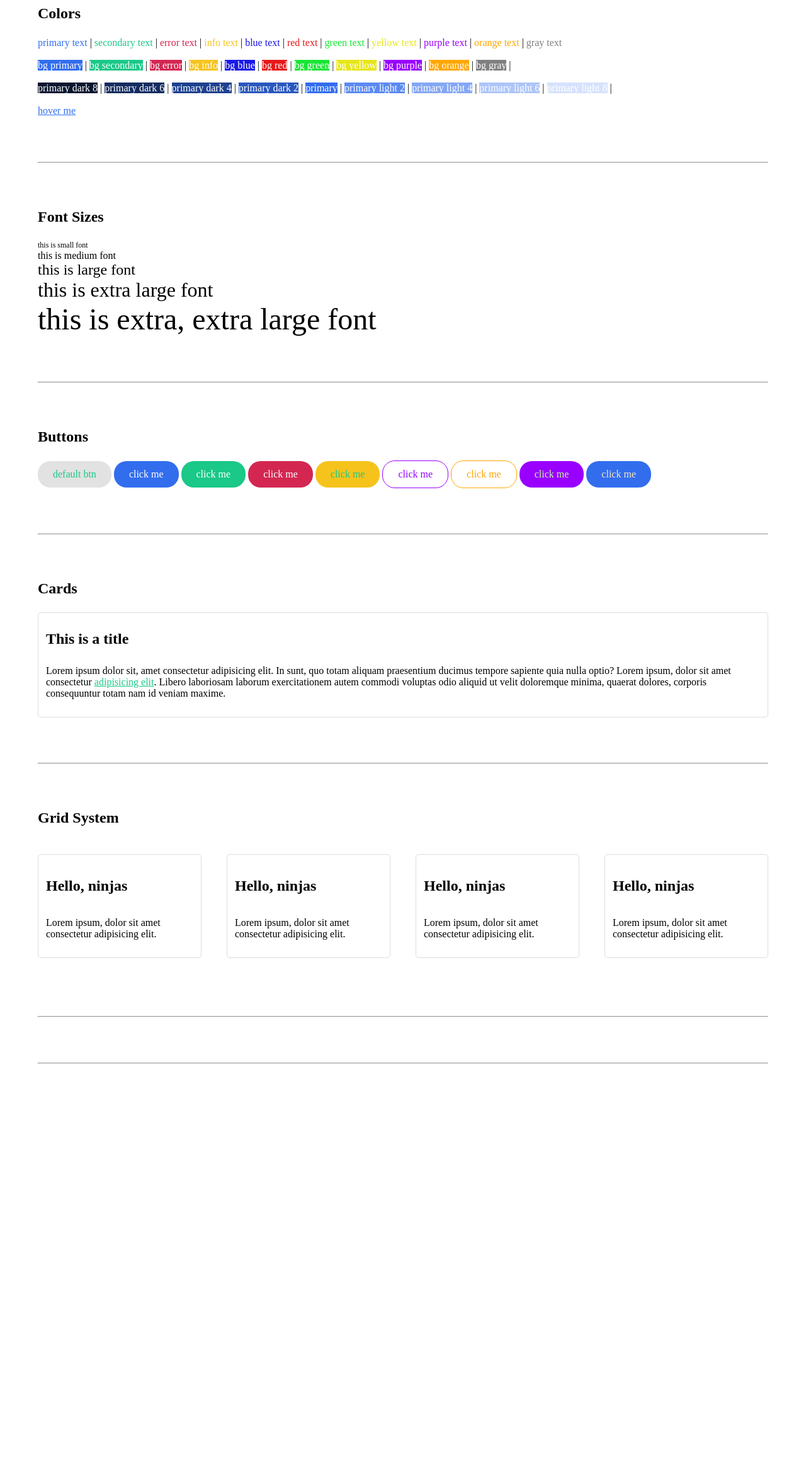
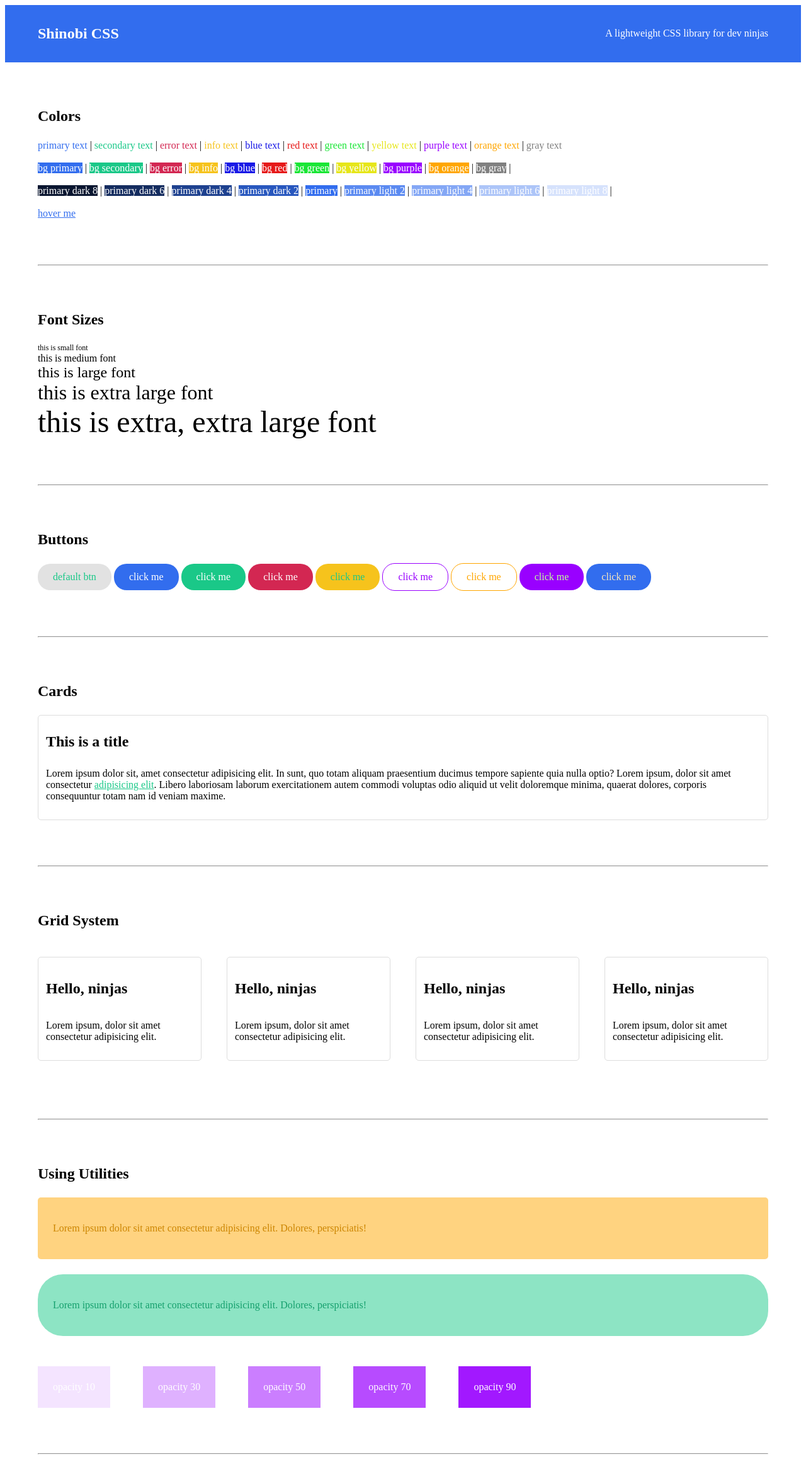
Before and after one commit to Darya-STRONG/SCSS-Tutorial-Complete, a website: page index.html in a window 1280 px wide. Shown: the whole page at 63% size. Before the commit the page ends 1761 px from the top, so only its background shows below. Drawn offline with Linux system fonts and the light colour scheme.

Commit message:
leared how to use the @extend rule

```diff
--- a/index.html
+++ b/index.html
@@ -7,6 +7,12 @@
   <title>Complete SASS</title>
 </head>
 <body>
+  <nav class="navbar-primary text-white mb-4">
+    <div class="container">
+      <h2 class="site-title">Shinobi CSS</h2>
+      <p>A lightweight CSS library for dev ninjas</p>
+    </div>
+  </nav>
   <div class="container">
     <!-- colors -->
     <h2 class="mb-2">Colors</h2>
@@ -118,6 +124,18 @@
     <hr class="mt-4 mb-4">
 
     <!-- utilities -->
+    <h2>Using Utilities</h2>
+    <div class="mt-2 text-orange-dark-2 bg-orange-light-5 p-2 br-xs">
+      <p>Lorem ipsum dolor sit amet consectetur adipisicing elit. Dolores, perspiciatis!</p>
+    </div>
+    <div class="mt-2 text-secondary-dark-2 bg-secondary-light-5 p-2 br-lg">
+      <p>Lorem ipsum dolor sit amet consectetur adipisicing elit. Dolores, perspiciatis!</p>
+    </div>
+    <div class="display-i-b bg-purple text-white o-10 mt-3 mr-3 p-2">opacity 10</div>
+    <div class="display-i-b bg-purple text-white o-30 mt-3 mr-3 p-2">opacity 30</div>
+    <div class="display-i-b bg-purple text-white o-50 mt-3 mr-3 p-2">opacity 50</div>
+    <div class="display-i-b bg-purple text-white o-70 mt-3 mr-3 p-2">opacity 70</div>
+    <div class="display-i-b bg-purple text-white o-90 mt-3 mr-3 p-2">opacity 90</div>
 
     <hr class="mt-4 mb-4">
 
--- /dev/null
+++ b/shinobi/components/_navbar.scss
@@ -0,0 +1,26 @@
+%flex-layout {
+  width: 100%;
+  display: flex;
+  align-items: center;
+  justify-content: space-between;
+  box-sizing: border-box;
+}
+
+.navbar {
+  @extend %flex-layout;
+  padding: $base-padding $base-padding * 2;
+  box-shadow: $base-box-shadow;
+  .site-title {
+    font-size: $font-size-lg;
+  }
+  .container {
+    @extend %flex-layout;
+  }
+}
+
+@each $key, $val in $colors {
+  .navbar-#{$key} {
+    @extend .navbar;
+    background-color: $val;
+  }
+}
--- a/shinobi/index.scss
+++ b/shinobi/index.scss
@@ -14,6 +14,7 @@
 //components (button, card, navbar)
 @import 'components/card';
 @import 'components/button';
+@import 'components/navbar';
 
 // utilities (margin, padding, opacity)
 @import "utilities";
```
Also changed, not shown: css/index.css.
